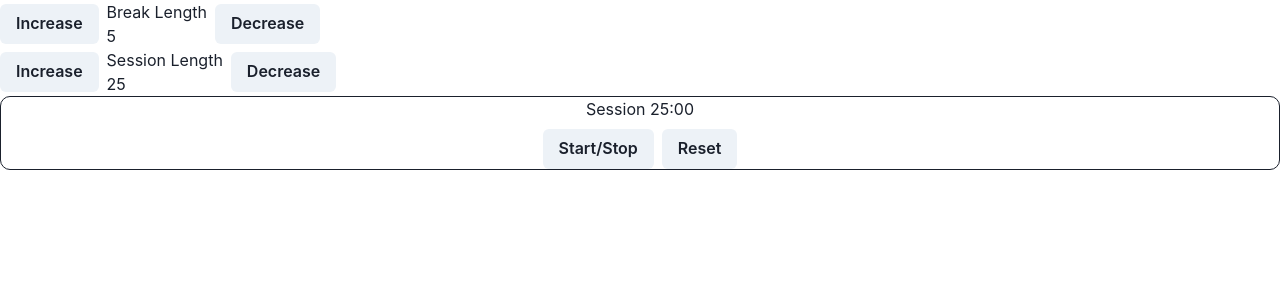
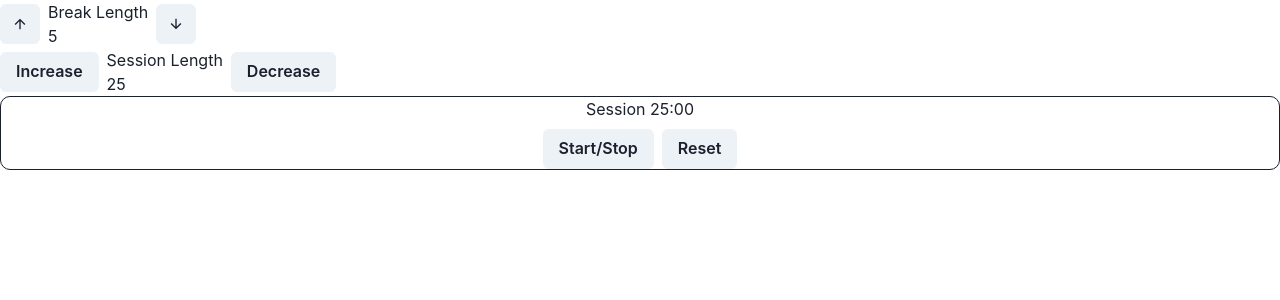
Before and after one commit to khoaHyh/pomodomo, a React (Create React App) app: page / in a window 1280 px wide. Shown: the top 300 px of the page. Built offline with nearby package versions, Linux system fonts and the light colour scheme.

Commit message:
interval are now arrows

```diff
--- a/src/components/Pomodoro.js
+++ b/src/components/Pomodoro.js
@@ -4,7 +4,6 @@ import { BreakInterval } from './pomoUtils/BreakInterval'
 import { SessionSetters } from './pomoUtils/SessionSetters'
 import { SessionInterval } from './pomoUtils/SessionInterval'
 import { TimerDisplay } from './pomoUtils/TimerDisplay'
-
 
 const Pomodoro = () => {
     const [{ breakTime, pomoTime }, setTime] = useState({
@@ -15,7 +14,7 @@ const Pomodoro = () => {
     const [sessionType, setSession] = useState(true);// session true = pomoclock , session false = breakclock
     const [timerPointer, setPointer] = useState(pomoTime)
 
-    console.log(timerPointer)
+
     useEffect(() => {
         let timer = null;
         let extra = null
--- a/src/components/pomoUtils/BreakInterval.js
+++ b/src/components/pomoUtils/BreakInterval.js
@@ -1,5 +1,5 @@
-import { Button, HStack, Text } from "@chakra-ui/react";
-
+import { HStack, Text, IconButton, Button } from "@chakra-ui/react";
+import { ArrowUpIcon, ArrowDownIcon } from "@chakra-ui/icons"
 
 export const BreakInterval = (props) => {
 
@@ -10,16 +10,20 @@ export const BreakInterval = (props) => {
     return (
         <div>
             <HStack>
-                <Button
-                    id="break-increment" onClick={() => { breakTime(true) }}> Increase </Button>
+
+                <IconButton icon={<ArrowUpIcon />}
+                    aria-label="increment"
+                    id="break-increment" onClick={() => { breakTime(true) }}> Increase </IconButton>
                 <Text id="break-label">
                     Break Length
-            <Text id="break-length">{props.sessionMinute}</Text>
+                     <Text id="break-length">{props.sessionMinute}</Text>
                 </Text>
 
-                <Button id="break-decrement" onClick={() => { breakTime(false) }}> Decrease </Button>
+                <IconButton icon={<ArrowDownIcon />}
+                    aria-label="decrement"
+                    id="break-decrement" onClick={() => { breakTime(false) }}> Decrease </IconButton>
             </HStack>
-        </div>
+        </div >
     )
 
 }
--- a/src/components/pomoUtils/SessionSetters.js
+++ b/src/components/pomoUtils/SessionSetters.js
@@ -1,5 +1,4 @@
 import { Button, HStack } from "@chakra-ui/react";
-
 
 export const SessionSetters = (props) => {
 
```
